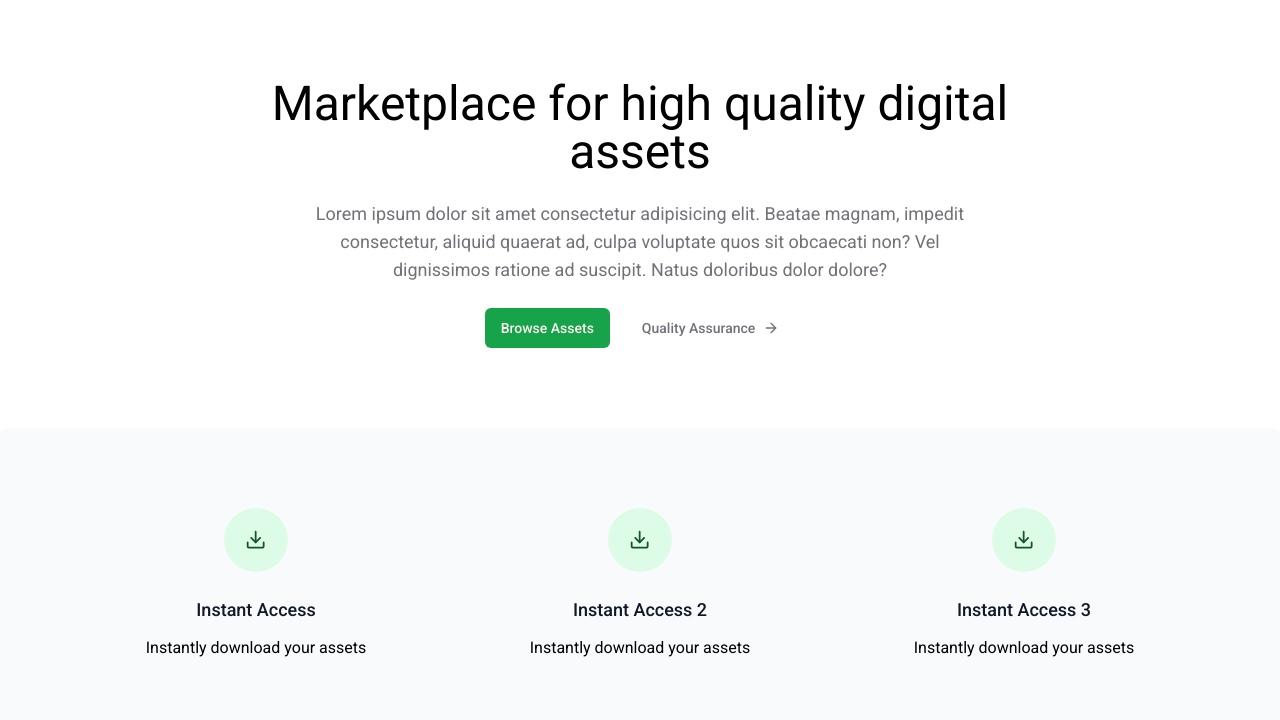
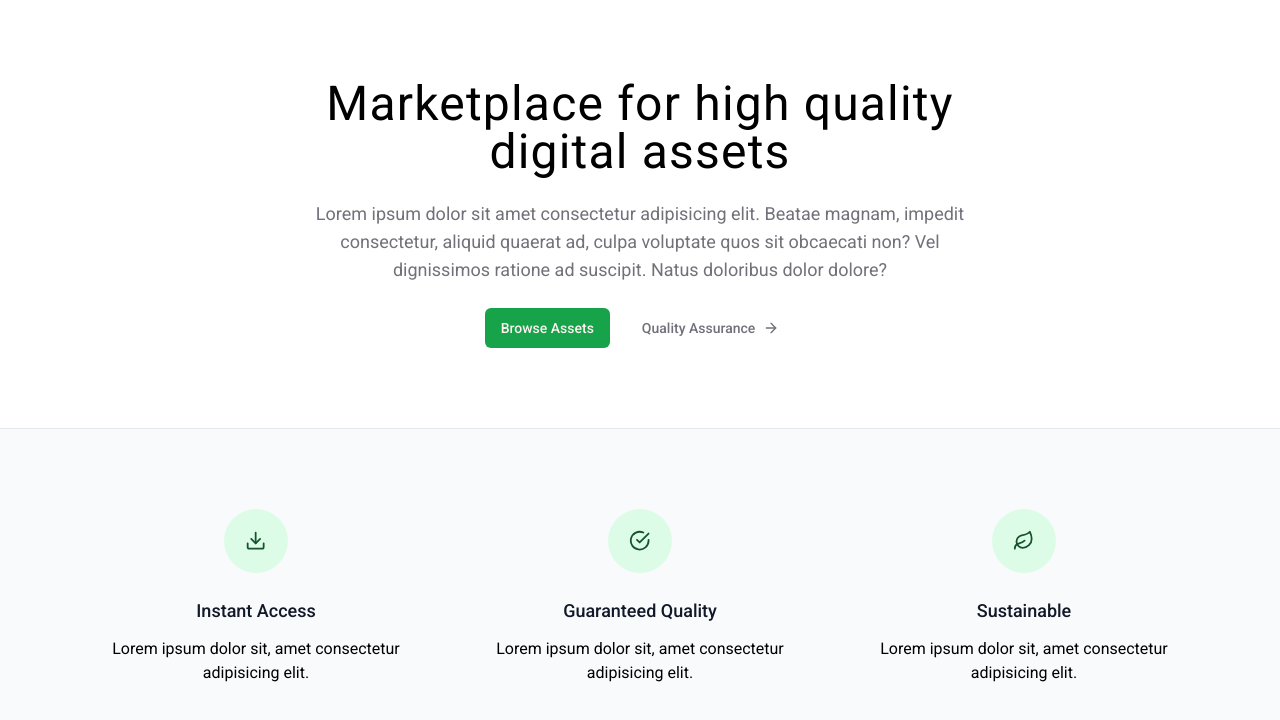
Before and after one commit to NatGlass/digital-market, a Next.js app: page / in a window 1280 px wide. Shown: the top 720 px of the page. Built offline with nearby package versions, Linux system fonts and the light colour scheme.

Commit message:
finish feature section

```diff
--- a/app/page.tsx
+++ b/app/page.tsx
@@ -1,23 +1,23 @@
 import { Button } from "@/components/ui/button";
 import MaxWidthWrapper from "@/components/ui/maxWidthWrapper";
-import { ArrowRight, Download } from "lucide-react";
+import { ArrowRight, CheckCircle, Download, Leaf } from "lucide-react";
 import Link from "next/link";
 
 const features = [
   {
     label: "Instant Access",
     icon: Download,
-    description: "Instantly download your assets",
+    description: "Lorem ipsum dolor sit, amet consectetur adipisicing elit.",
   },
   {
-    label: "Instant Access 2",
-    icon: Download,
-    description: "Instantly download your assets",
+    label: "Guaranteed Quality",
+    icon: CheckCircle,
+    description: "Lorem ipsum dolor sit, amet consectetur adipisicing elit.",
   },
   {
-    label: "Instant Access 3",
-    icon: Download,
-    description: "Instantly download your assets",
+    label: "Sustainable",
+    icon: Leaf,
+    description: "Lorem ipsum dolor sit, amet consectetur adipisicing elit.",
   },
 ];
 
@@ -26,7 +26,7 @@ const Home = () => {
     <main>
       <MaxWidthWrapper>
         <div className="mx-auto py-20 text-center flex flex-col items-center max-w-3xl">
-          <h1 className="text-5xl">
+          <h1 className="text-5xl tracking-wide">
             Marketplace for high quality digital assets
           </h1>
           <p className="mt-6 text-lg max-w-prose text-muted-foreground">
@@ -47,8 +47,7 @@ const Home = () => {
           </div>
         </div>
       </MaxWidthWrapper>
-      {/* TODO: feature grid */}
-      <section className="bg-gray-50 rounded-lg ">
+      <section className="bg-gray-50 border-t border-t-200">
         <MaxWidthWrapper className="py-20">
           <div className="grid grid-cols-1 gap-y-12 sm:grid-cols-2 lg:grid-cols-3 lg:gap-x-8 lg:gap-y-0">
             {features.map((feature, index) => (
```
